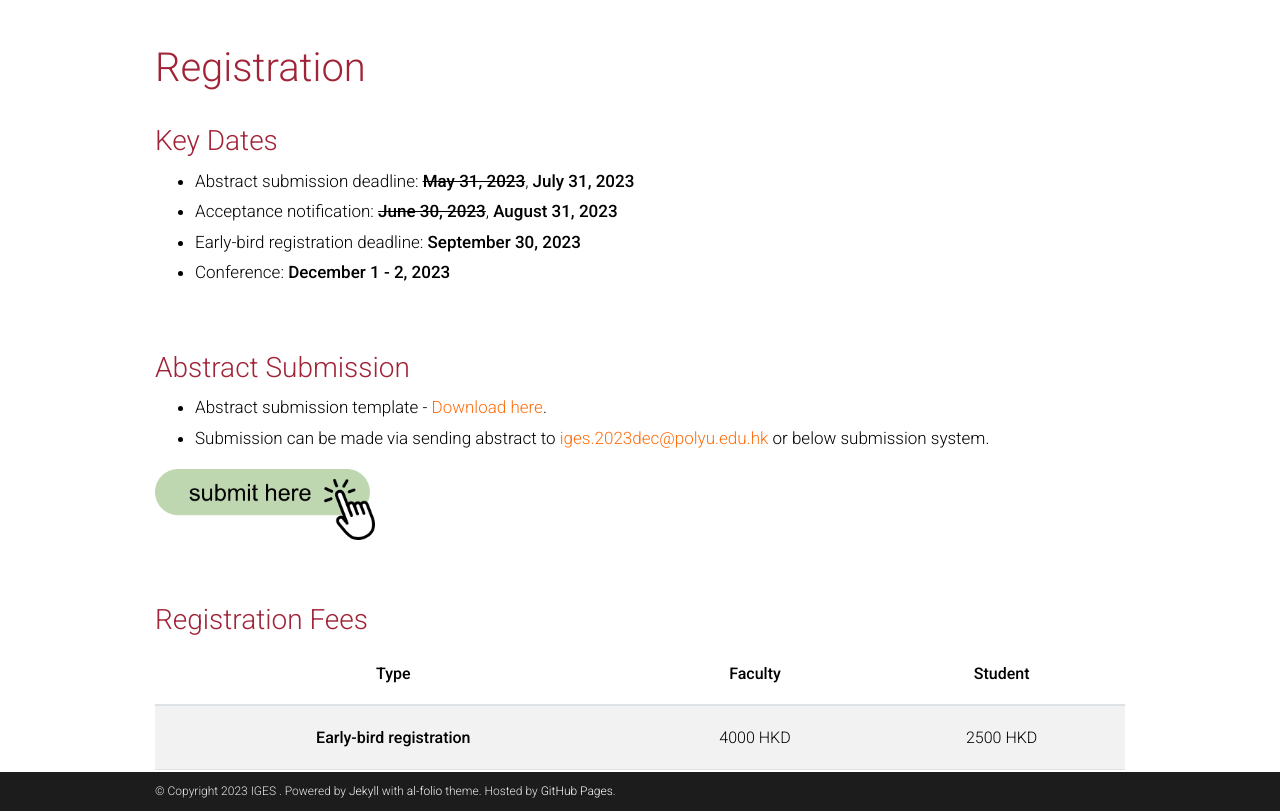
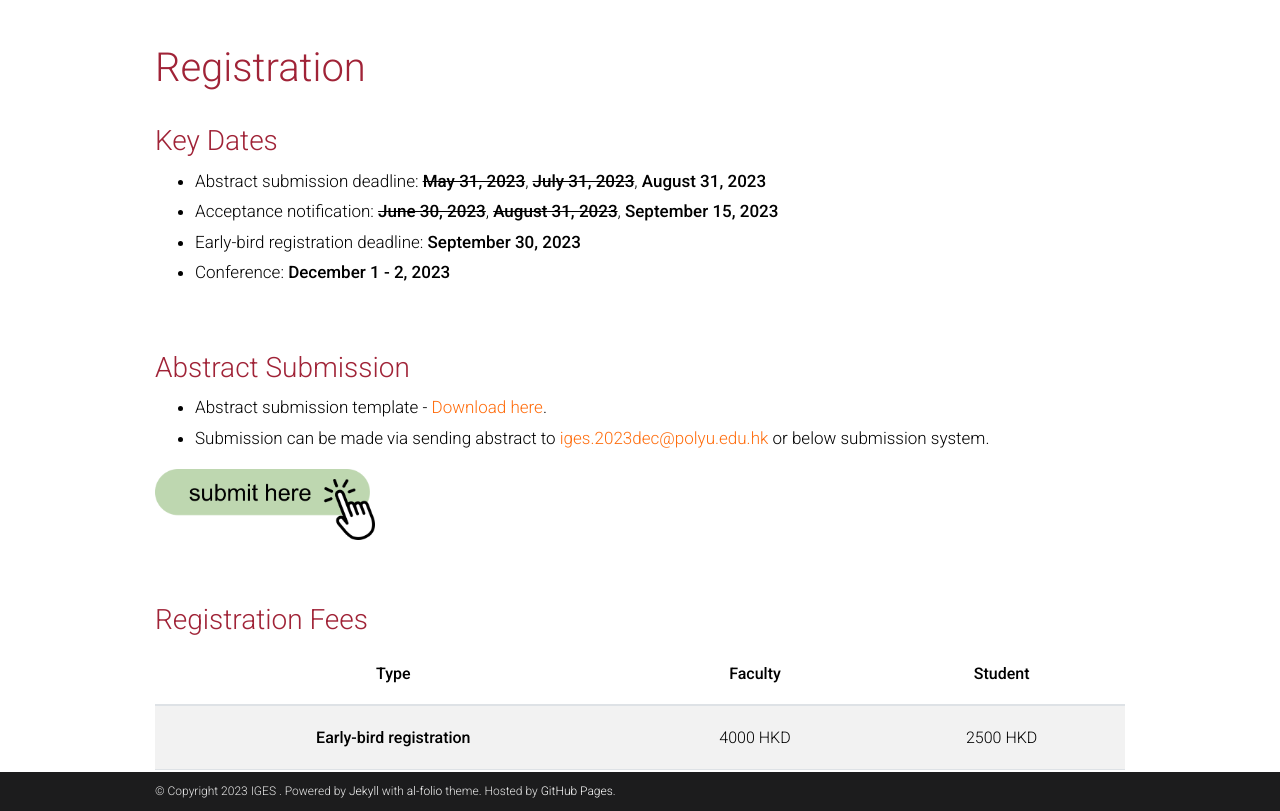
Before and after one commit to iges2023/iges2023.github.io, a Jekyll site: the page built from _pages/registration.md, in a window 1280 px wide and 900 px high, scrolled down 311 px, cut to the strip 89-900 px from the top of the window. Built offline with Jekyll 4.4.1, drawn with Linux system fonts in a browser that asks for light colours; full-size pictures stand in for the smaller copies a plugin makes; comment, search, counter and statistics services are not loaded; a style sheet for code colours, icons or effects is not loaded.

Commit message:
modify deadline

```diff
--- a/_pages/registration.md
+++ b/_pages/registration.md
@@ -9,8 +9,8 @@ nav_order: 5
 ### Key Dates
 
 
-* Abstract submission deadline: **~~May 31, 2023~~**, **July 31, 2023**   <br>
-* Acceptance notification: **~~June 30, 2023~~**, **August 31, 2023**  <br>
+* Abstract submission deadline: **~~May 31, 2023~~**, **~~July 31, 2023~~**, **August 31, 2023**   <br>
+* Acceptance notification: **~~June 30, 2023~~**, **~~August 31, 2023~~**, **September 15, 2023**  <br>
 * Early-bird registration deadline: **September 30, 2023** <br>
 * Conference: **December 1 - 2, 2023** <br>
 
```
